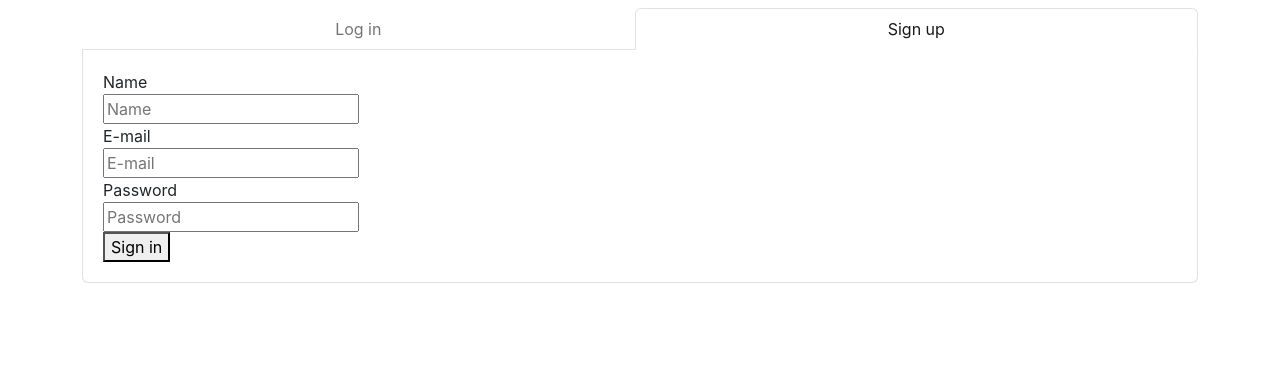
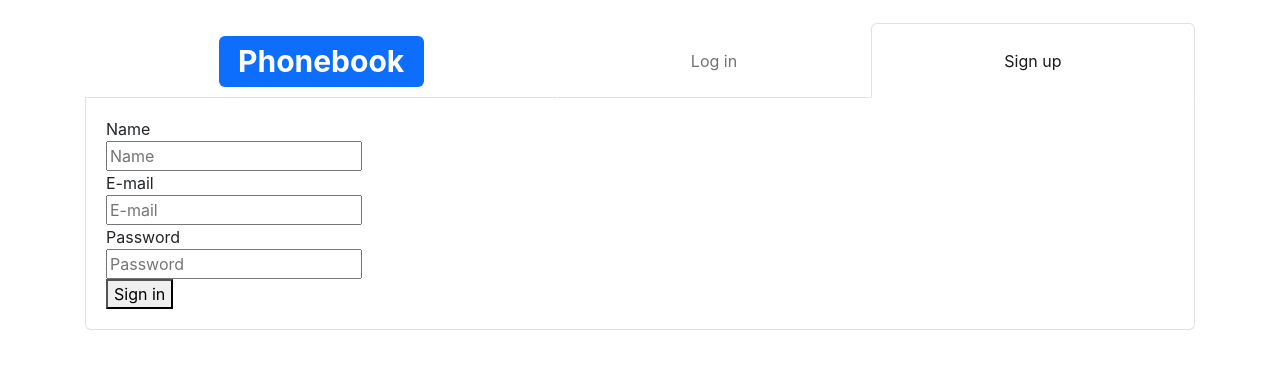
Before and after one commit to PaHomeAtHome/goit-react-hw-08-phonebook, a React (Create React App) app: page /goit-react-hw-08-phonebook/register in a window 1280 px wide. Shown: the top 368 px of the page. Built offline with nearby package versions, Linux system fonts and the light colour scheme.

Commit message:
Home page improved

```diff
--- a/public/index.html
+++ b/public/index.html
@@ -33,7 +33,7 @@
       work correctly both with client-side routing and a non-root public URL.
       Learn how to configure a non-root public URL by running `npm run build`.
     -->
-    <title>Phonebook</title>
+    <title>Phone book</title>
 
     <!-- Start Single Page Apps for GitHub Pages -->
     <script type="text/javascript">
--- a/src/components/Container/ContainerStyles.js
+++ b/src/components/Container/ContainerStyles.js
@@ -1,6 +1,8 @@
 import styled from 'styled-components';
 import Container from 'react-bootstrap/Container';
 
-const ContainerStyle = styled(Container)``;
+const ContainerStyle = styled(Container)`
+  padding: 15px;
+`;
 
 export default ContainerStyle;
--- a/src/components/Navigation/Navigation.jsx
+++ b/src/components/Navigation/Navigation.jsx
@@ -6,6 +6,8 @@ import {
   Item,
   Link,
   Output,
+  BadgeStyled,
+  Title,
 } from './Navigation.styled';
 import { Suspense } from 'react';
 import { UserMenu } from 'components/UserMenu/UserMenu';
@@ -18,6 +20,15 @@ export const Navigation = ({ token, user }) => {
           <UserMenu token={token} user={user} />
         ) : (
           <NavStyled fill variant="tabs" bg="light">
+            <Item>
+              <Path to="/">
+                <Link>
+                  <Title>
+                    <BadgeStyled>Phonebook</BadgeStyled>
+                  </Title>
+                </Link>
+              </Path>
+            </Item>
             <Item>
               <Path to="/login">
                 <Link>Log in</Link>
--- a/src/components/Navigation/Navigation.styled.js
+++ b/src/components/Navigation/Navigation.styled.js
@@ -2,13 +2,19 @@ import styled from 'styled-components';
 import Nav from 'react-bootstrap/Nav';
 import Navbar from 'react-bootstrap/Navbar';
 import { LinkContainer } from 'react-router-bootstrap';
+import Badge from 'react-bootstrap/Badge';
 
 export const Header = styled(Navbar)`
   display: block;
   padding-bottom: 0;
 `;
 
-export const NavStyled = styled(Nav)``;
+export const NavStyled = styled(Nav)`
+  border-bottom: none;
+  .nav-link {
+    border-bottom: 1px solid #dee2e6;
+  }
+`;
 
 export const ErrorBox = styled.div`
   background-color: black;
@@ -20,6 +26,7 @@ export const Output = styled.div`
   border-top: none;
   border-bottom-left-radius: 0.375rem;
   border-bottom-right-radius: 0.375rem;
+
   padding: 20px;
 `;
 
@@ -32,4 +39,20 @@ export const Item = styled(NavStyled.Item)`
   } */
 `;
 
-export const Link = styled(NavStyled.Link)``;
+export const Link = styled(NavStyled.Link)`
+  display: flex;
+  align-items: center;
+  justify-content: center;
+  height: 75px;
+`;
+
+export const BadgeStyled = styled(Badge)`
+  background-color: rgba(13, 110, 253);
+  &:hover {
+    background-color: #0a58ca;
+  }
+`;
+
+export const Title = styled.h1`
+  margin: 0;
+`;
--- a/src/pages/Home/Home.jsx
+++ b/src/pages/Home/Home.jsx
@@ -22,7 +22,7 @@ export const Home = () => {
         />
 
         <Slider.Caption>
-          <p>Add and use Your contacts everywhere</p>
+          <p>Add and use contacts everywhere</p>
         </Slider.Caption>
       </Slider.Item>
 
@@ -34,7 +34,7 @@ export const Home = () => {
         />
 
         <Slider.Caption>
-          <p>Manage contacts like on Your smartphone</p>
+          <p>Manage contacts like on smartphone</p>
         </Slider.Caption>
       </Slider.Item>
     </Slider>
```
